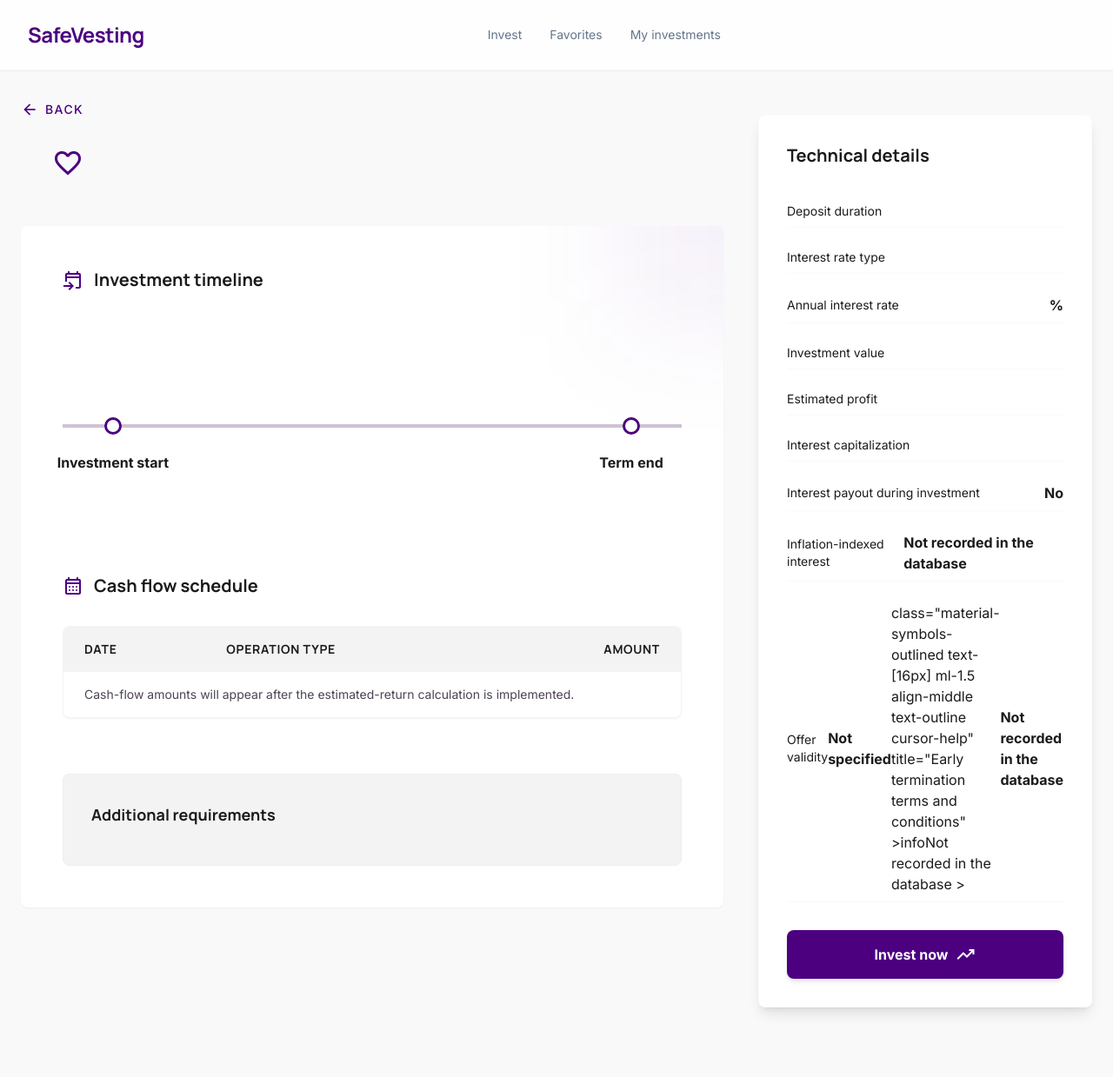
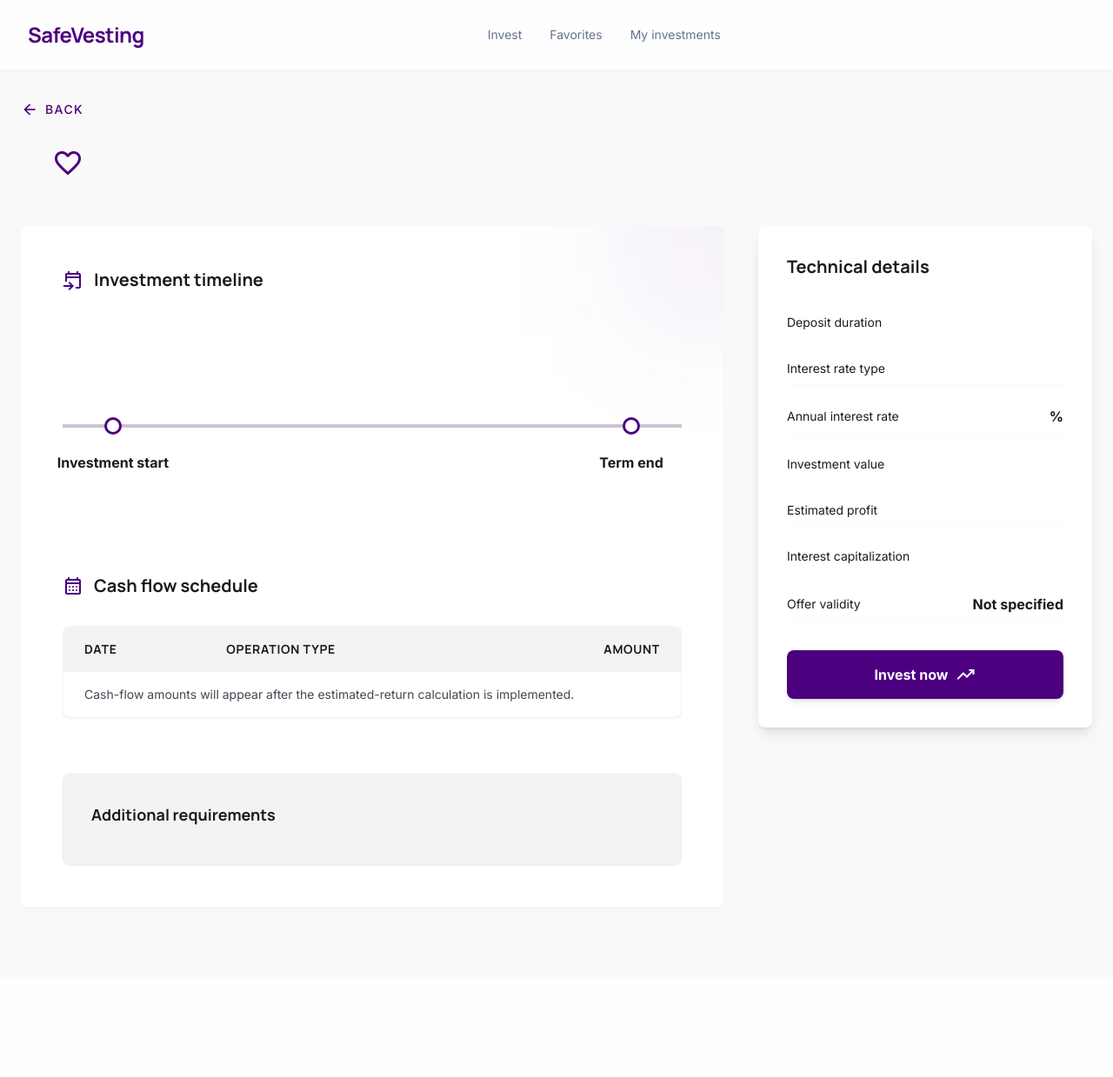
Before and after one commit to MariuszGodl/passive-investment-webapp, a FastAPI app: template app/templates/pages/product_detail.html in a window 1280 px wide. Shown: the whole page at 87% size. After the commit the page ends 1045 px from the top, so only its background shows below. Run offline with FastAPI, Linux system fonts and the light colour scheme; the template is opened without the code that fills it, so the values that code supplies are empty; some libraries are stand-ins or nearby versions.

Commit message:
Format product detail

```diff
--- a/app/templates/pages/product_detail.html
+++ b/app/templates/pages/product_detail.html
@@ -122,7 +122,7 @@
             </section>
         </div>
         <!-- Right Content: Technical Panel & CTA -->
-        <aside class="lg:col-span-4 space-y-6 lg:-mt-32">
+        <aside class="lg:col-span-4 space-y-6 lg:-mt-38">
             <!-- Technical Info Panel -->
             <div class="bg-surface-container-lowest p-8 rounded-xl shadow-lg border border-outline-variant/5">
                 <div class="flex items-center gap-3 mb-8">
@@ -158,14 +158,6 @@
                         <span class="font-bold text-on-surface">{{ product.capitalization_label }}</span>
                     </div>
                     <div class="flex justify-between items-center py-2 border-b border-outline-variant/10">
-                        <span class="text-sm text-on-surface">Interest payout during investment</span>
-                        <span class="font-bold text-on-surface">No</span>
-                    </div>
-                    <div class="flex justify-between items-center py-2 border-b border-outline-variant/10">
-                        <span class="text-sm text-on-surface">Inflation-indexed interest</span>
-                        <span class="font-bold text-on-surface">Not recorded in the database</span>
-                    </div>
-                    <div class="flex justify-between items-center py-2 border-b border-outline-variant/10">
                         <span class="text-sm text-on-surface">Offer validity</span>
                         <span class="font-bold text-on-surface">
                             {% if product.valid_from and product.valid_to %}
@@ -178,12 +170,6 @@
                                 Not specified
                             {% endif %}
                         </span>
-                                class="material-symbols-outlined text-[16px] ml-1.5 align-middle text-outline cursor-help"
-                                title="Early termination terms and conditions"
-                                >info</span
-                        <span class="font-bold text-on-surface">Not recorded in the database</span>
-                        >
-                        <span class="font-bold text-on-surface">Not recorded in the database</span>
                     </div>
                 </div>
                 <div class="mt-8">
```
